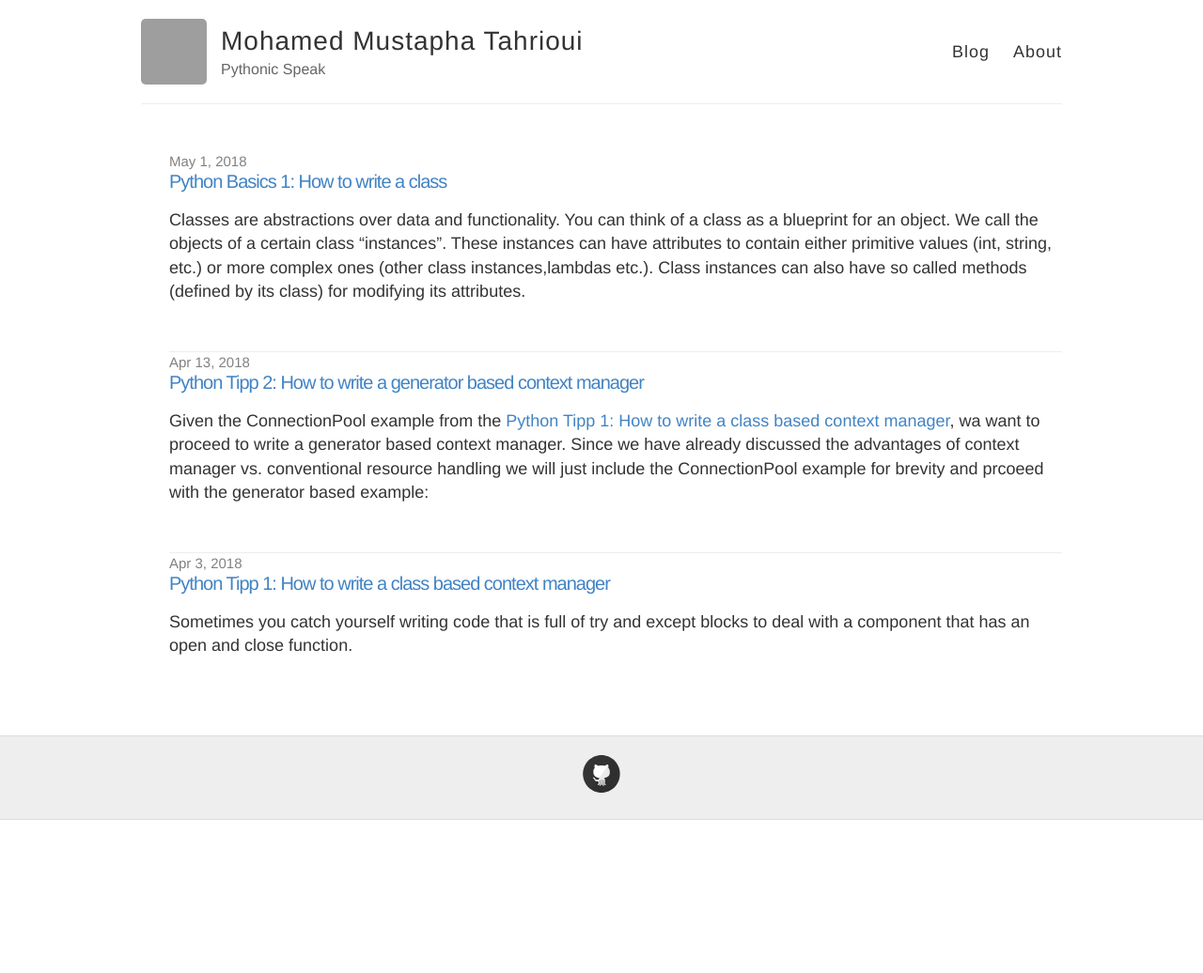
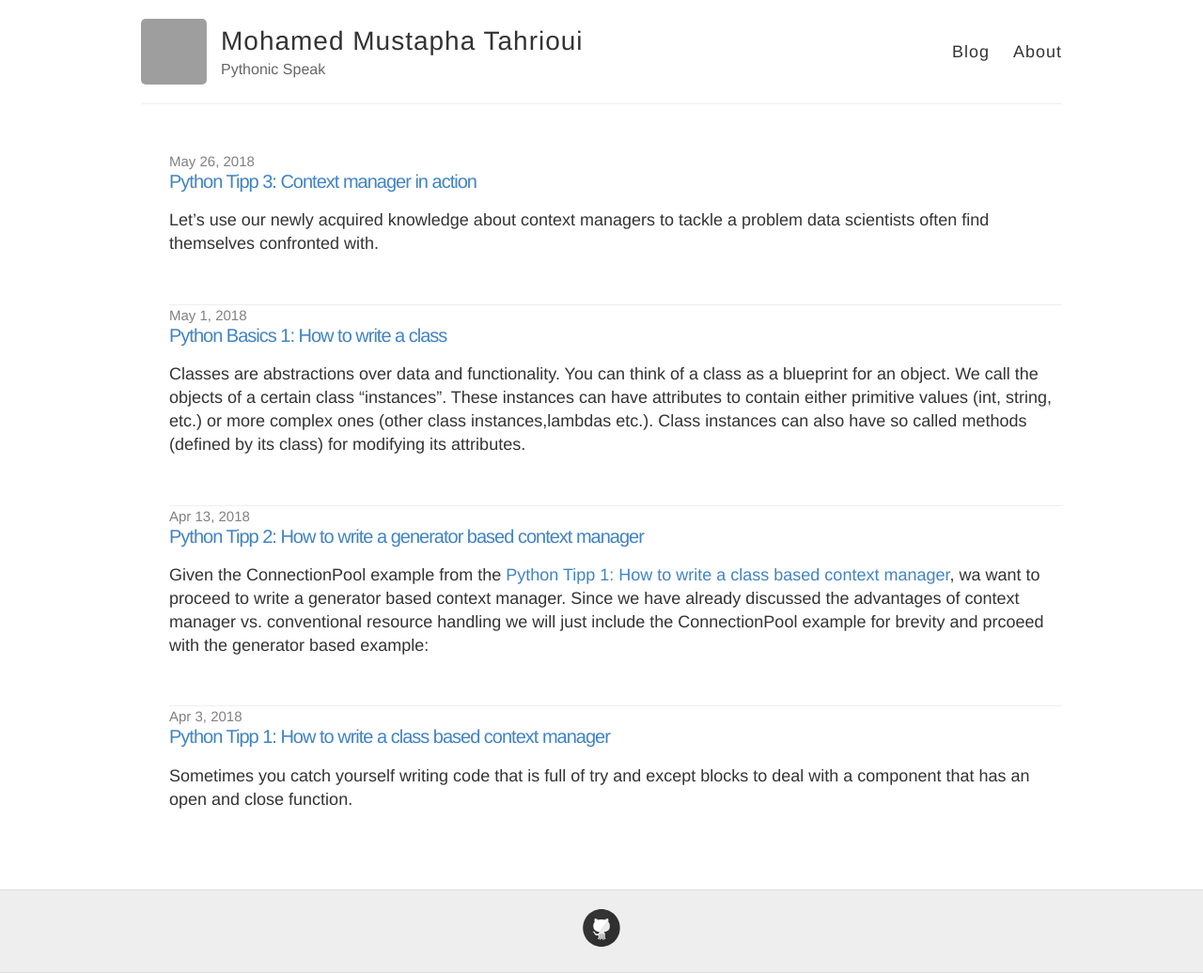
Before and after one commit to 4thel00z/4thel00z.github.io, a Jekyll site: the page built from index.html, in a window 1280 px wide. Shown: the whole page at 94% size. Built offline with Jekyll 4.4.1, drawn with Linux system fonts in a browser that asks for light colours; before the commit the page ends 900 px from its top, so only the background shows below that; grey boxes are pictures that could not be loaded.

Commit message:
[master] Fix naming issues preventing the post to be shown

````diff
--- a/_posts/2018-26-05_python-tipp-context-manager-in-action-3.md
+++ b/_posts/2018-07-06-python-tipp-context-manager-3-in-action.md
@@ -1,10 +1,13 @@
 ---
 layout: post
-title:  "Python Tipp 3: Contextmanagers in action: writing a rename context manager"
-date:   2018-05-26 19:10:00 +0100
-categories: python-tipp python contextmanager context manager threading hacks locks snippets
+title:  "Python Tipp 3: Context manager in action"
+date:   2018-05-26 19:19:41 +0100
+categories: python-tipp python contextmanager context manager generator asyncio interact corouutines
 comments: true
 ---
+
+Let's use our newly acquired knowledge about context managers to tackle a problem data scientists often find themselves
+confronted with.
 
 ### Problem
 
@@ -64,7 +67,7 @@ class rename:
                 globals()[key] = self.store[key]
             except KeyError:
                 del globals()[key]
-        rename._lock.release()
+        _rename_lock.release()
 
 ```
 
````
Also changed, not shown: other parts of _posts/2018-07-06-python-tipp-context-manager-3-in-action.md (+2 -2 lines), CNAME (line endings or trailing spaces).
